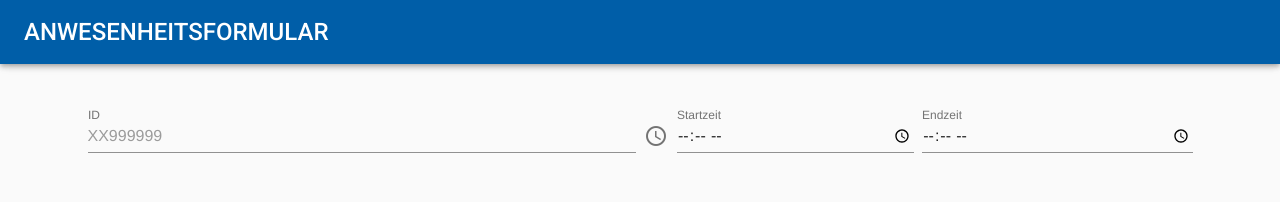
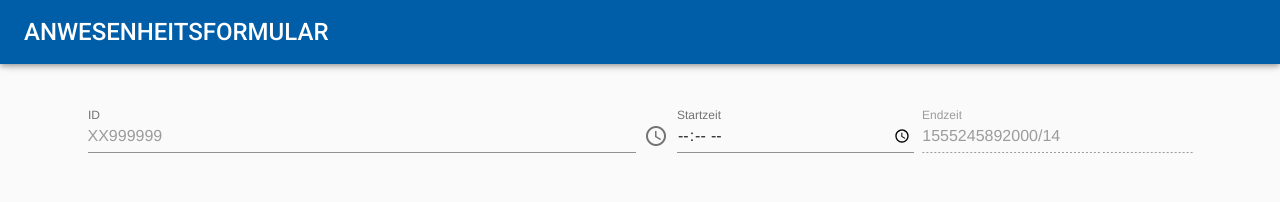
Before and after one commit to zentrumnawi/Mathezentrum, a Vue app: page / in a window 1280 px wide. Shown: the top 202 px of the page. Built offline with nearby package versions, Linux system fonts and the light colour scheme; what v-data-table would draw is missing.

Commit message:
test timestamp

```diff
--- a/src/components/AttendeeForm.vue
+++ b/src/components/AttendeeForm.vue
@@ -30,11 +30,9 @@
           <v-flex xs3>
             <v-text-field
               v-model="form.end"
-              :rules="timeRules"
-              type="time"
-              hint= "HH:MM"
+              disabled="true"
+              :placeholder= "today"
               label="Endzeit"
-              required
             ></v-text-field>
           </v-flex>
           <v-flex xs4>
@@ -97,6 +95,14 @@
 </template>
 
 <script>
+var today = new Date();
+var hh = String(today.getTime());
+var dd = String(today.getDate()).padStart(2, '0');
+var mm = String(today.getMonth() + 1).padStart(2, '0'); //January is 0!
+var yyyy = today.getFullYear();
+
+today = hh + '/' + dd;
+
 function initializeForm() {
   return {
     id: "",
@@ -136,6 +142,7 @@ export default {
       timeRules: [
         v => !!v || 'Bitte geben Sie Ihre Anwesenheitszeit an',
       ],
+      today: today,
       courseRules: [
         v => !!v || 'Bitte wählen Sie mindestens eine Lehrveranstaltung aus'
       ],
--- a/src/main.js
+++ b/src/main.js
@@ -40,9 +40,9 @@ const router = new VueRouter({
 new Vue({
   el: '#app',
   store: store,
-  beforeCreate() {
-    this.$store.commit('initialiseStore')
-  },
+  // beforeCreate() {
+  //   this.$store.commit('initialiseStore')
+  // },
   router: router,
   render: h => h(App),
 });
```
